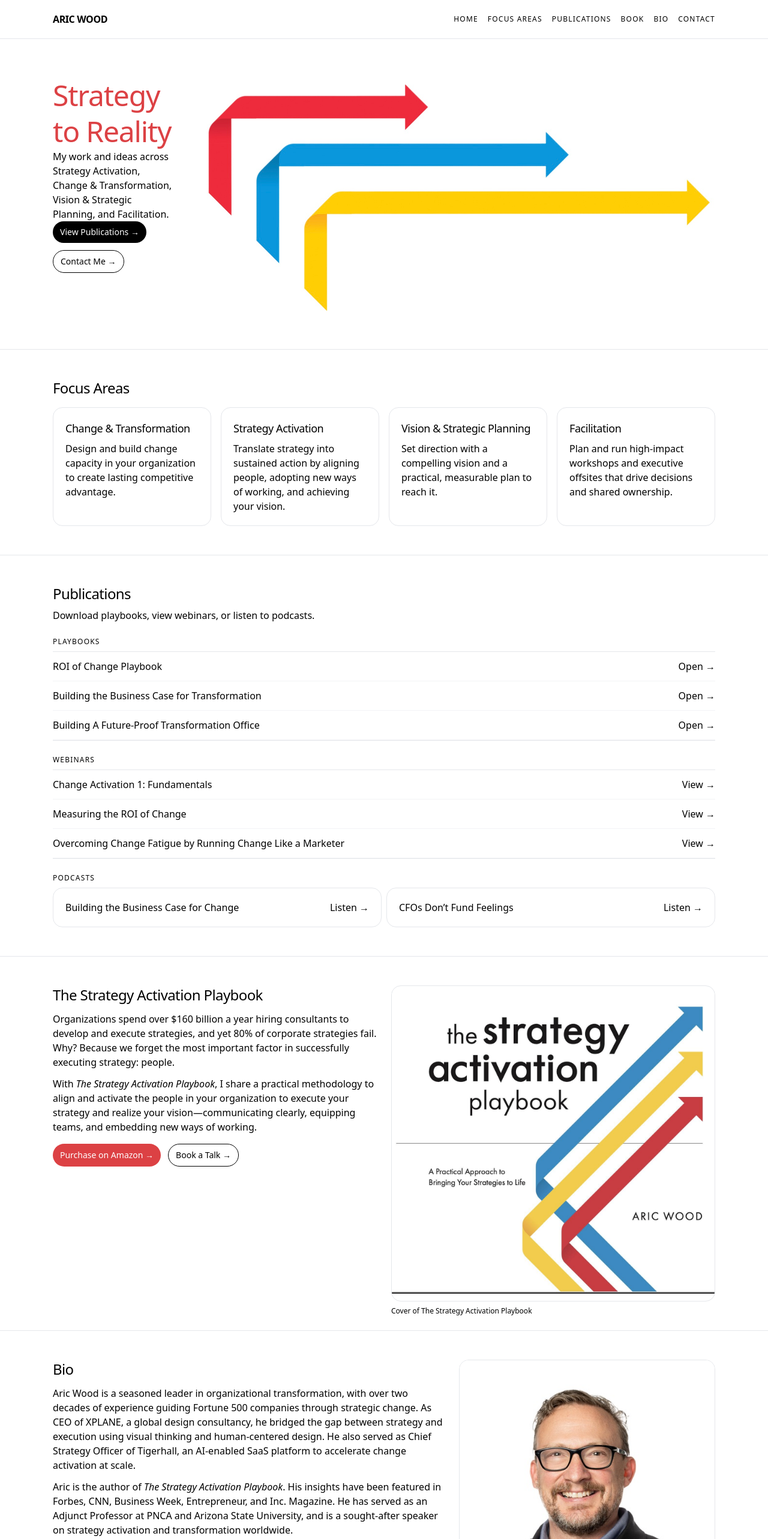
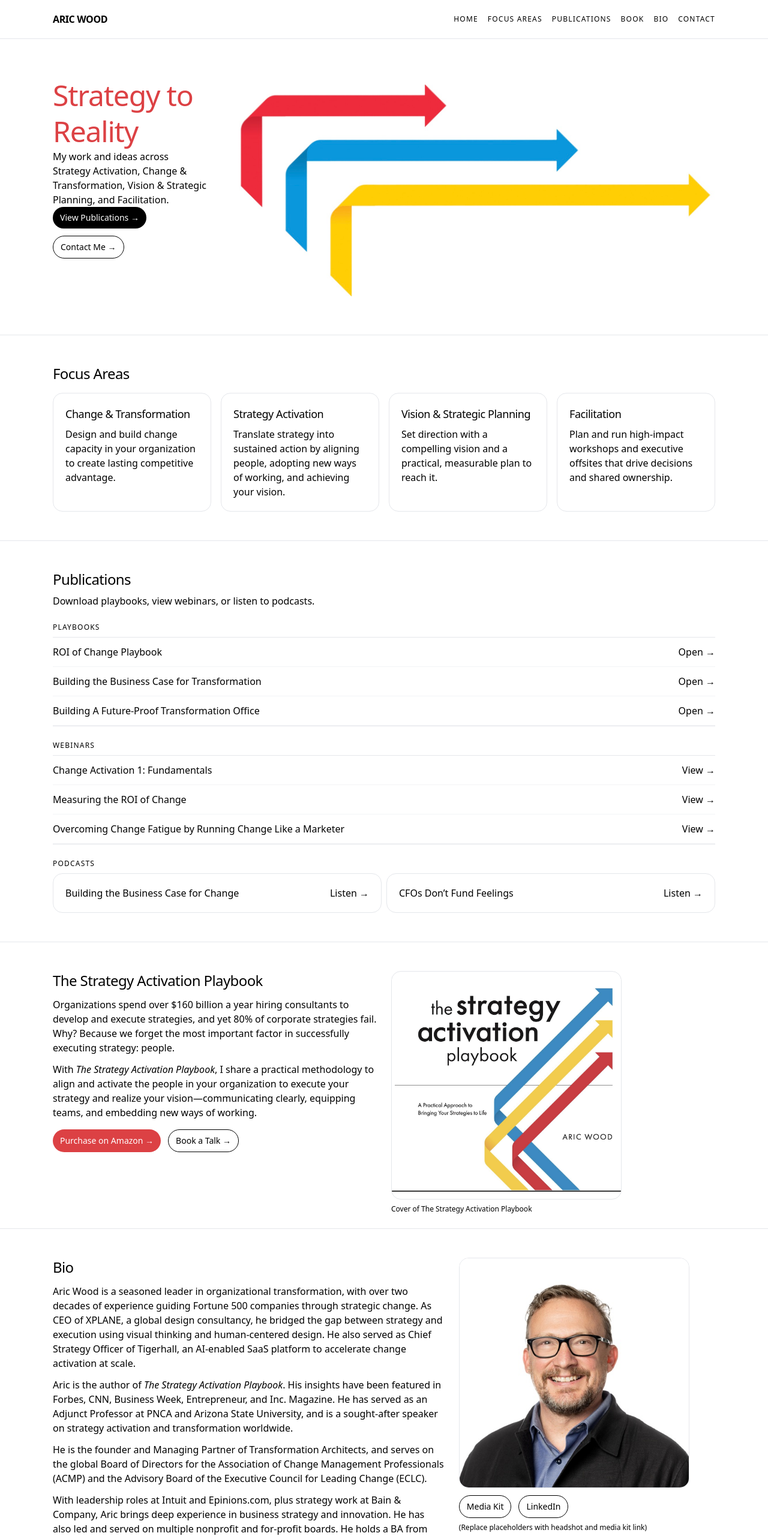
Before and after one commit to polygeist111/aric-wood-portfolio-site, a Next.js app: page / in a window 1280 px wide. Shown: the top 2566 px of the page at 60% size. Built offline with nearby package versions, Linux system fonts and the light colour scheme; no server answers.

Commit message:
Image responsiveness changes

```diff
--- a/app/page.tsx
+++ b/app/page.tsx
@@ -36,7 +36,7 @@ export default function Page() {
       <main id="home">
         <section id="hook" className="border-b border-gray-200">
           <div className="container py-16 grid grid-cols-[min-content_1fr] gap-6">
-            <div className="w-full min-w-[200px] max-w-[400px]">
+            <div className="w-full min-w-3xs max-w-[400px]">
               <h1 className="text-5xl text-transforma-red leading-tight tracking-tight m-0">Strategy to Reality</h1>
               <p>My work and ideas across Strategy Activation, Change & Transformation, Vision & Strategic Planning, and Facilitation.</p>
               <div className="flex gap-3 flex-wrap">
@@ -44,7 +44,7 @@ export default function Page() {
                 <a href="#contact" className="btn btn-outline">Contact Me →</a>
               </div>
             </div>
-            <div className="w-full min-w-[600px]">
+            <div className="w-full min-w-3xs md:min-w-[600px] flex-1">
               <img src="/arrows.jpeg" alt="colorful arrows" className="w-full h-full object-contain object-top pt-3" />
             </div>
           </div>
@@ -119,7 +119,7 @@ export default function Page() {
               </div>
             </div>
             <div>
-              <img src="/book-cover.jpg" alt="Strategy Activation Playbook Cover" className="w-full h-full sm:w-max-sm object-contain rounded-2xl border border-gray-200" />
+              <img src="/book-cover.jpg" alt="Strategy Activation Playbook Cover" className="w-full h-full sm:max-w-sm object-contain rounded-2xl border border-gray-200" />
               <p className="mt-2 text-xs">Cover of The Strategy Activation Playbook</p>
             </div>
           </div>
@@ -135,7 +135,7 @@ export default function Page() {
               <p className="mt-3">With leadership roles at Intuit and Epinions.com, plus strategy work at Bain & Company, Aric brings deep experience in business strategy and innovation. He has also led and served on multiple nonprofit and for‑profit boards. He holds a BA from Johns Hopkins University and an MBA from Harvard Business School.</p>
             </div>
             <div className="lg:col-span-2">
-              <img src="/AW5.jpg" alt="Aric Wood headshot" className="w-full sm:w-max-sm rounded-2xl border border-gray-200 object-cover" />
+              <img src="/AW5.jpg" alt="Aric Wood headshot" className="w-full sm:max-w-sm object-contain rounded-2xl border border-gray-200" />
               <div className="flex gap-3 mt-3 text-sm">
                 <a target="_blank" href="#" className="btn btn-outline no-underline">Media Kit</a>
                 <a target="_blank" href="https://www.linkedin.com/in/aric-wood-588272/" className="btn btn-outline no-underline">LinkedIn</a>
```
